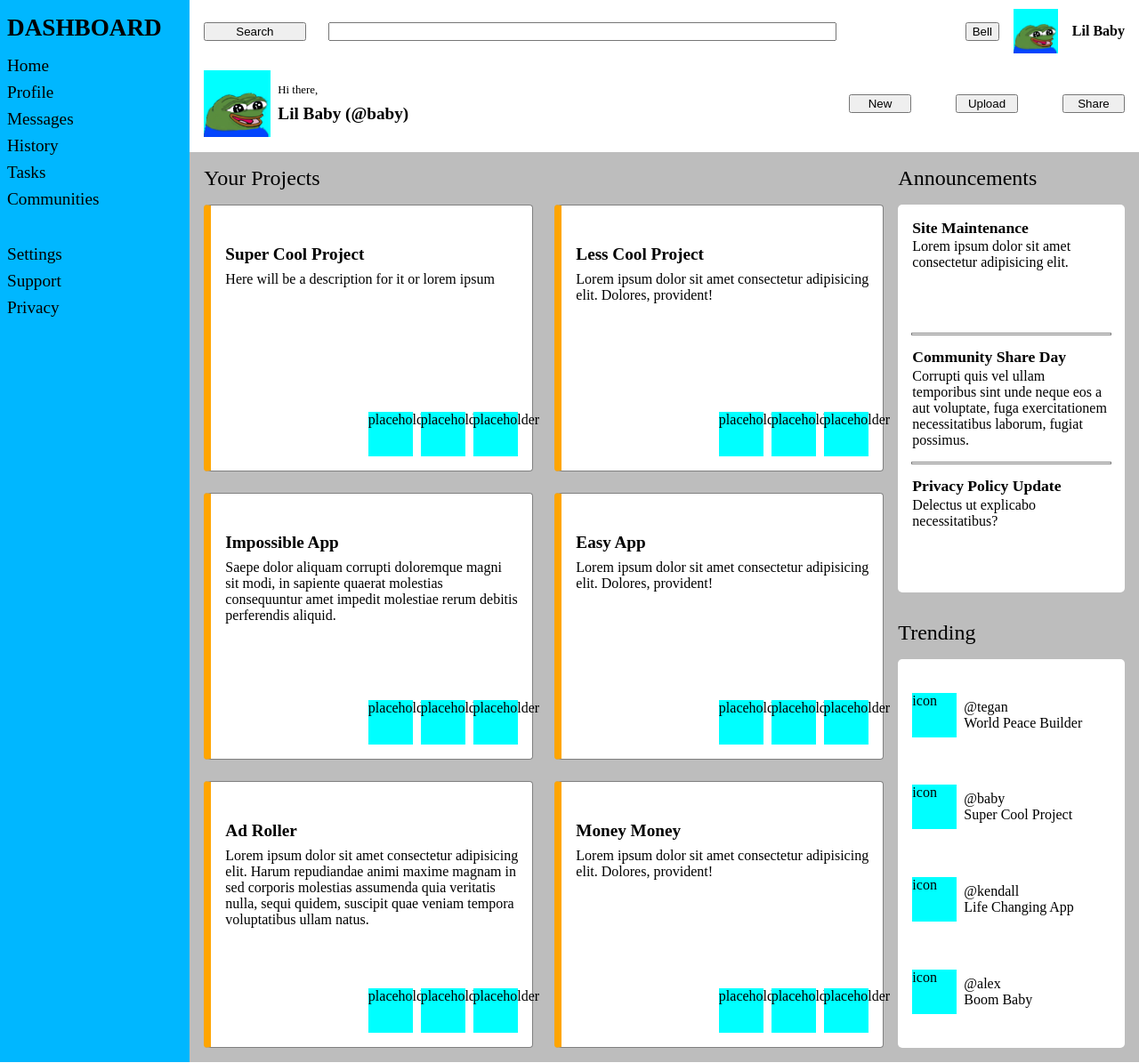
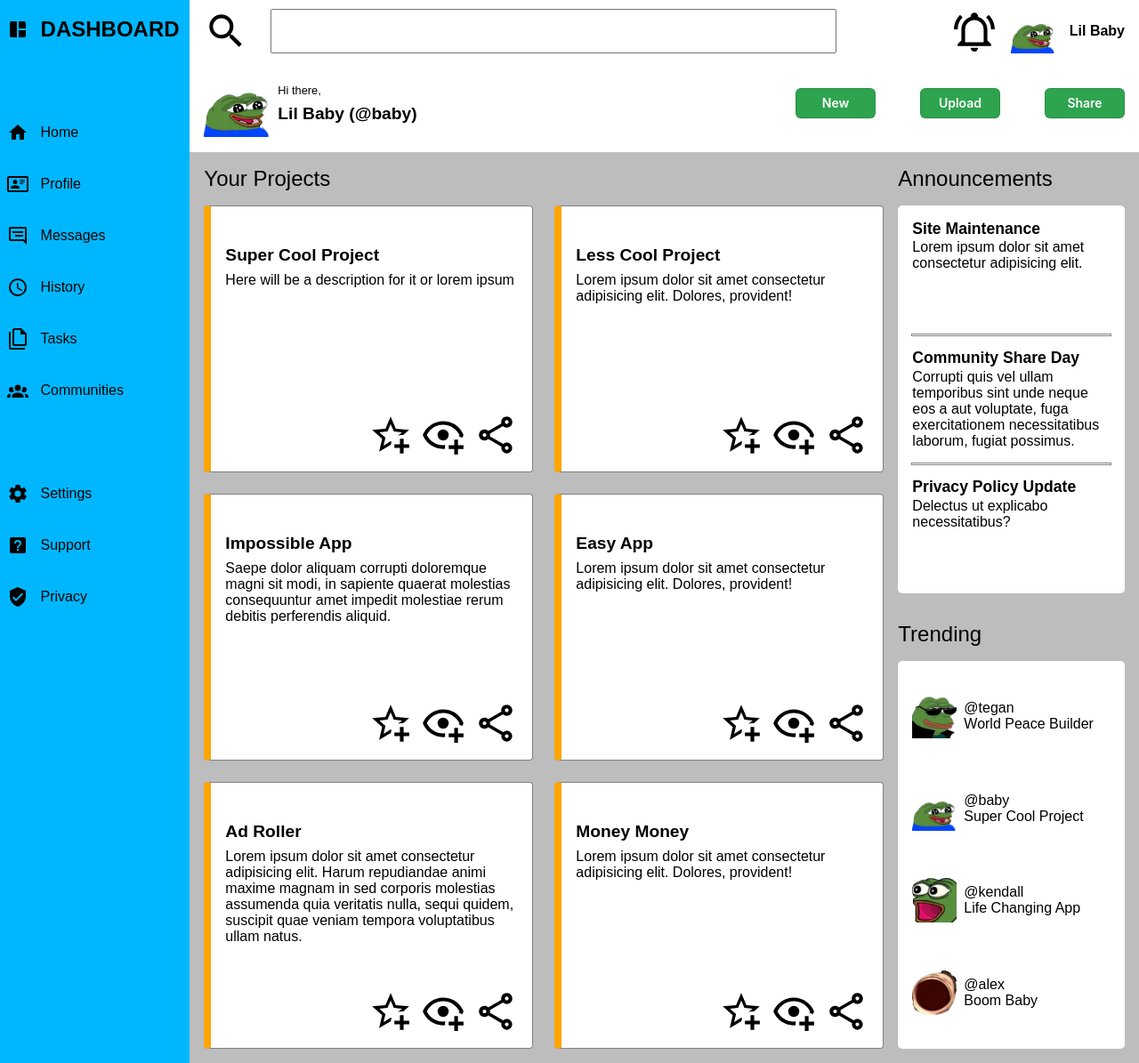
Before and after one commit to Norraynor/odin-dashboard, a plain HTML site: page index.html in a window 1280 px wide. Shown: the whole page at 89% size. Drawn offline with Linux system fonts and the light colour scheme.

Commit message:
Add images to replace placeholder icons.

```diff
--- a/index.html
+++ b/index.html
@@ -9,29 +9,27 @@
 <body>
     <div class="container">
         <div class="sidebar">
-            <div class="dashboard side">DASHBOARD</div>
-            <ul class="main">
-                <li>Home</li>
-                <li>Profile</li>
-                <li>Messages</li>
-                <li>History</li>
-                <li>Tasks</li>
-                <li>Communities</li>
-            </ul>
-            <ul class="misc">
-                <li>Settings</li>
-                <li>Support</li>
-                <li>Privacy</li>
-            </ul>
+            <div class="sidebar-container"><img src="images/collage.svg"> <div class="dashboard-text">DASHBOARD</div></div>
+            <div class="sidebar-container"></div>
+            <div class="sidebar-container"><img src="images/home.svg"><div class="home-text">Home</div></div>
+            <div class="sidebar-container"><img src="images/card-account-details-outline.svg"><div class="profile-text">Profile</div></div>
+            <div class="sidebar-container"><img src="images/message-reply-text-outline.svg"><div class="messages-text">Messages</div></div>
+            <div class="sidebar-container"><img src="images/clock-outline.svg"><div class="history-text">History</div></div>
+            <div class="sidebar-container"><img src="images/file-multiple-outline.svg"><div class="tasks-text">Tasks</div></div>
+            <div class="sidebar-container"><img src="images/account-group.svg"><div class="communities-text">Communities</div></div>
+            <div class="sidebar-container"></div>
+            <div class="sidebar-container"><img src="images/cog.svg"><div class="settings-text">Settings</div></div>
+            <div class="sidebar-container"><img src="images/help-box.svg"><div class="support-text">Support</div></div>
+            <div class="sidebar-container"><img src="images/shield-check.svg"><div class="privacy-text">Privacy</div></div>
         </div>
         <div class="header">
             <div class="search-bar">
                 <div class="search-container">
-                    <button class="search">Search</button>
+                    <div class="search icon"><img src="images/magnify.svg" alt="search"></div>
                     <input type="search" name="search-bar" id="search">
                 </div>
                 <div class="user">
-                    <button class="bell">Bell</button>
+                    <div class="bell icon"><img src="images/bell-ring-outline.svg" alt="notify"></div>
                     <div class="icon"><img src="images/peepo.webp" alt="your icon"></div>
                     <div class="username">Lil Baby</div>
                 </div>
@@ -43,9 +41,9 @@
                     <div class="username">Lil Baby (@baby)</div>
                 </div>
                 <div class="create">
-                    <button class="new">New</button>
-                    <button class="upload">Upload</button>
-                    <button class="share-header">Share</button>
+                    <button class="new button-3">New</button>
+                    <button class="upload button-3">Upload</button>
+                    <button class="share-header button-3">Share</button>
                 </div>
             </div>
         </div>
@@ -57,54 +55,54 @@
                         <div class="card-title">Super Cool Project</div>
                         <div class="description">Here will  be a description for it or lorem ipsum</div>
                         <div class="card-icons">
-                            <div class="icon favorite">placeholder</div>
-                            <div class="icon follow">placeholder</div>
-                            <div class="icon share">placeholder</div>
+                            <div class="icon favorite"><img src="images/star-plus-outline.svg" alt="favorite"></div>
+                            <div class="icon follow"><img src="images/eye-plus-outline.svg" alt="follow"></div>
+                            <div class="icon share"><img src="images/share-variant-outline.svg" alt="share"></div>
                         </div>
                     </div>
                     <div class="card">
                         <div class="card-title">Less Cool Project</div>
                         <div class="description">Lorem ipsum dolor sit amet consectetur adipisicing elit. Dolores, provident! </div>
                         <div class="card-icons">
-                            <div class="icon favorite">placeholder</div>
-                            <div class="icon follow">placeholder</div>
-                            <div class="icon share">placeholder</div>
+                            <div class="icon favorite"><img src="images/star-plus-outline.svg" alt="favorite"></div>
+                            <div class="icon follow"><img src="images/eye-plus-outline.svg" alt="follow"></div>
+                            <div class="icon share"><img src="images/share-variant-outline.svg" alt="share"></div>
                         </div>
                     </div>
                     <div class="card">
                         <div class="card-title">Impossible App</div>
                         <div class="description">Saepe dolor aliquam corrupti doloremque magni sit modi, in sapiente quaerat molestias consequuntur amet impedit molestiae rerum debitis perferendis aliquid.</div>
                         <div class="card-icons">
-                            <div class="icon favorite">placeholder</div>
-                            <div class="icon follow">placeholder</div>
-                            <div class="icon share">placeholder</div>
+                            <div class="icon favorite"><img src="images/star-plus-outline.svg" alt="favorite"></div>
+                            <div class="icon follow"><img src="images/eye-plus-outline.svg" alt="follow"></div>
+                            <div class="icon share"><img src="images/share-variant-outline.svg" alt="share"></div>
                         </div>
                     </div>
                     <div class="card">
                         <div class="card-title">Easy App</div>
                         <div class="description">Lorem ipsum dolor sit amet consectetur adipisicing elit. Dolores, provident!</div>
                         <div class="card-icons">
-                            <div class="icon favorite">placeholder</div>
-                            <div class="icon follow">placeholder</div>
-                            <div class="icon share">placeholder</div>
+                            <div class="icon favorite"><img src="images/star-plus-outline.svg" alt="favorite"></div>
+                            <div class="icon follow"><img src="images/eye-plus-outline.svg" alt="follow"></div>
+                            <div class="icon share"><img src="images/share-variant-outline.svg" alt="share"></div>
                         </div>
                     </div>
                     <div class="card">
                         <div class="card-title">Ad Roller</div>
                         <div class="description">Lorem ipsum dolor sit amet consectetur adipisicing elit. Harum repudiandae animi maxime magnam in sed corporis molestias assumenda quia veritatis nulla, sequi quidem, suscipit quae veniam tempora voluptatibus ullam natus.</div>
                         <div class="card-icons">
-                            <div class="icon favorite">placeholder</div>
-                            <div class="icon follow">placeholder</div>
-                            <div class="icon share">placeholder</div>
+                            <div class="icon favorite"><img src="images/star-plus-outline.svg" alt="favorite"></div>
+                            <div class="icon follow"><img src="images/eye-plus-outline.svg" alt="follow"></div>
+                            <div class="icon share"><img src="images/share-variant-outline.svg" alt="share"></div>
                         </div>
                     </div>
                     <div class="card">
                         <div class="card-title">Money Money</div>
                         <div class="description">Lorem ipsum dolor sit amet consectetur adipisicing elit. Dolores, provident!</div>
                         <div class="card-icons">
-                            <div class="icon favorite">placeholder</div>
-                            <div class="icon follow">placeholder</div>
-                            <div class="icon share">placeholder</div>
+                            <div class="icon favorite"><img src="images/star-plus-outline.svg" alt="favorite"></div>
+                            <div class="icon follow"><img src="images/eye-plus-outline.svg" alt="follow"></div>
+                            <div class="icon share"><img src="images/share-variant-outline.svg" alt="share"></div>
                         </div>
                     </div>
                 </div>
@@ -132,28 +130,28 @@
                 <div class="title">Trending</div>
                 <div class="trending-container">
                     <div class="trending-user">
-                        <div class="icon">icon</div>
+                        <div class="icon"><img src="images/peepoEz.webp" alt="@tegan icon"></div>
                         <div class="trendy-user">
                             <div class="handle">@tegan</div>
                             <div class="trendy-username">World Peace Builder</div>
                         </div>
                     </div>
                     <div class="trending-user">
-                        <div class="icon">icon</div>
+                        <div class="icon"><img src="images/peepo.webp" alt="@baby icon"></div>
                         <div class="trendy-user">
                             <div class="handle">@baby</div>
                             <div class="trendy-username">Super Cool Project</div>
                         </div>
                     </div>
                     <div class="trending-user">
-                        <div class="icon">icon</div>
+                        <div class="icon"><img src="images/poggers.webp" alt="@kendall icon"></div>
                         <div class="trendy-user">
                             <div class="handle">@kendall</div>
                             <div class="trendy-username">Life Changing App</div>
                         </div>
                     </div>
                     <div class="trending-user">
-                        <div class="icon">icon</div>
+                        <div class="icon"><img src="images/omegaLUL.webp" alt="@alex icon"></div>
                         <div class="trendy-user">
                             <div class="handle">@alex</div>
                             <div class="trendy-username">Boom Baby</div>
--- a/styles/style.css
+++ b/styles/style.css
@@ -1,5 +1,6 @@
 body{
     margin: 0;
+    font-family: Arial, Helvetica, sans-serif;
 }
 .container{
     display: grid;
@@ -11,12 +12,25 @@ body{
     background-color: rgb(0, 183, 255);
     grid-column: 1 / 2;
     grid-row: 1 / 3;
+    display: grid;
+    grid-template-columns: 1fr;
+    grid-template-rows: repeat(auto-fit,50px);
+    gap: 8px;
+    padding-top: 8px;
 }
-.dashboard{
-    font-size: 1.7rem;
+.sidebar-container{
+    display: grid;
+    grid-template-columns: 1fr 5fr;
+    align-items: center;
+    gap: 4px;
+    margin-left: 8px;
+}
+.dashboard-text{
+    font-size: 1.5rem;
     font-weight: bold;
-    padding-left: 8px;
-    margin-top: 16px;
+}
+.dashboard-text~img{
+    width: 30px;
 }
 .sidebar ul{
     list-style-type: none;
@@ -26,6 +40,10 @@ body{
 ul li{
     padding-bottom: 8px;
     font-size: 1.2rem;
+}
+.sidebar img{
+    width: 24px;
+    aspect-ratio: 1/1;
 }
 
 .header{
@@ -44,7 +62,7 @@ ul li{
 .search-container{
     display: grid;
     grid-template-rows: 1fr;
-    grid-template-columns: 1fr 5fr;
+    grid-template-columns: fit-content(50px) 5fr;
     gap: 25px;
     margin-left: 16px;
 }
@@ -59,7 +77,6 @@ ul li{
 .icon{
     width: 50px;
     height: 50px;
-    background-color: aqua;
 }
 .icon>img{
     width:50px;
@@ -104,9 +121,61 @@ ul li{
     display: grid;
     align-items: center;
     justify-content: end;
-    grid-template-columns: repeat(3,clamp(50px,70px,100px));
+    grid-template-columns: repeat(3,clamp(70px,90px,110px));
     gap: 50px;
     margin-right: 16px;
+}
+
+/* CSS */
+.button-3 {
+  appearance: none;
+  background-color: #2ea44f;
+  border: 1px solid rgba(27, 31, 35, .15);
+  border-radius: 6px;
+  box-shadow: rgba(27, 31, 35, .1) 0 1px 0;
+  box-sizing: border-box;
+  color: #fff;
+  cursor: pointer;
+  display: inline-block;
+  font-family: -apple-system,system-ui,"Segoe UI",Helvetica,Arial,sans-serif,"Apple Color Emoji","Segoe UI Emoji";
+  font-size: 14px;
+  font-weight: 600;
+  line-height: 20px;
+  padding: 6px 16px;
+  position: relative;
+  text-align: center;
+  text-decoration: none;
+  user-select: none;
+  -webkit-user-select: none;
+  touch-action: manipulation;
+  vertical-align: middle;
+  white-space: nowrap;
+}
+
+.button-3:focus:not(:focus-visible):not(.focus-visible) {
+  box-shadow: none;
+  outline: none;
+}
+
+.button-3:hover {
+  background-color: #2c974b;
+}
+
+.button-3:focus {
+  box-shadow: rgba(46, 164, 79, .4) 0 0 0 3px;
+  outline: none;
+}
+
+.button-3:disabled {
+  background-color: #94d3a2;
+  border-color: rgba(27, 31, 35, .1);
+  color: rgba(255, 255, 255, .8);
+  cursor: default;
+}
+
+.button-3:active {
+  background-color: #298e46;
+  box-shadow: rgba(20, 70, 32, .2) 0 1px 0 inset;
 }
 
 .main-content{
```
Also changed, not shown: images/account-group.svg (added), images/bell-ring-outline.svg (added), images/card-account-details-outline.svg (added), images/clock-outline.svg (added), images/cog.svg (added), images/collage.svg (added), images/eye-plus-outline.svg (added), images/file-multiple-outline.svg (added), images/help-box.svg (added), images/home.svg (added), images/magnify.svg (added), images/message-reply-text-outline.svg (added), images/omegaLUL.webp (added), images/peepoEz.webp (added), 4 more files.
